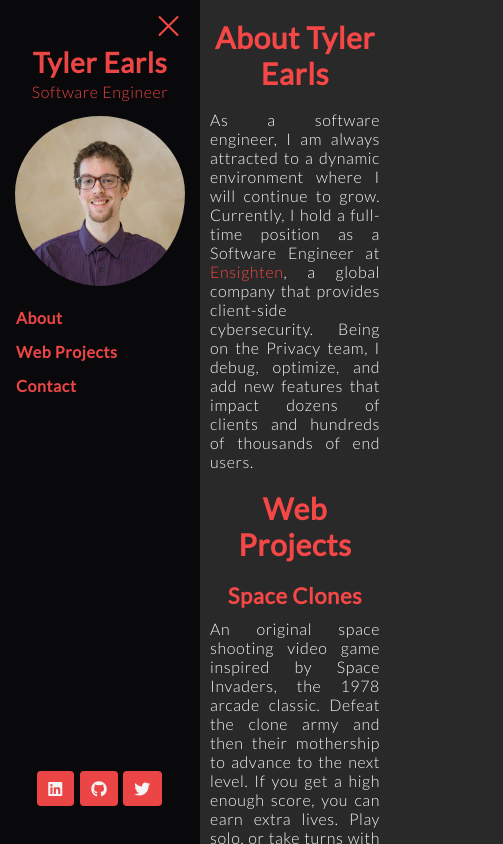
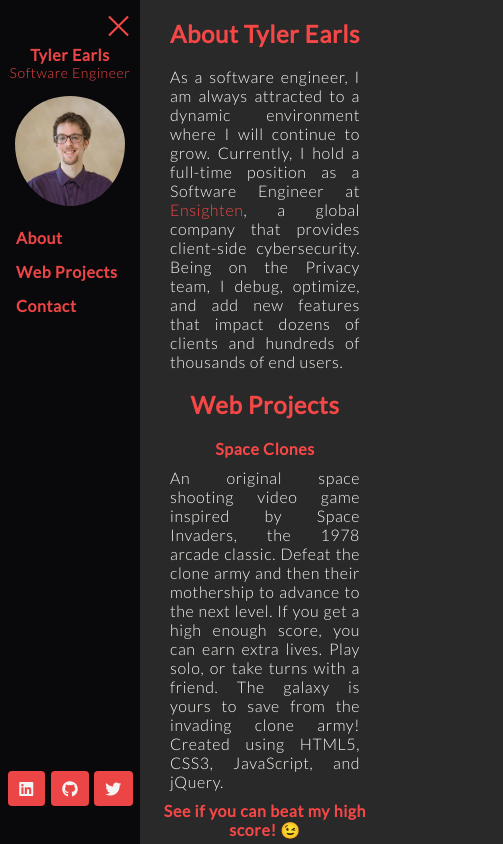
Before and after one commit to taearls/portfolio-nuxt, a Vue app: page / in a window 390 px wide. Both pictures are taken after a click on the button "Open Navigation". Shown: the top 844 px of the page, 503 px wide, since content can reach past the window. Built offline with nearby package versions, Linux system fonts and the light colour scheme.

Commit message:
add responsive scss variables and rules

```diff
--- a/src/App.vue
+++ b/src/App.vue
@@ -71,11 +71,9 @@ export default {
   transition: width 400ms $easing, opacity 200ms $easing;
 }
 .showNav {
-  width: $navWidth;
   opacity: 0.95;
   transition: width 300ms $easing, opacity 600ms $easing;
 }
-
 .nav-toggle {
   margin-left: 0;
 }
@@ -84,8 +82,28 @@ export default {
   transition: margin-left 400ms $easing;
 }
 .adjustBody, .adjustToggle {
-  margin-left: $navWidth !important;
+  margin-left: $largeNav;
   transition: margin-left 400ms $easing;
   padding: 0px 10px;
 }
+
+
+
+
+@media (max-width: $M) {
+  .showNav {
+    width: $mediumNav;
+  }
+  .adjustBody, .adjustToggle {
+    margin-left: $mediumNav;
+  }
+}
+@media (max-width: $S) {
+  .showNav {
+    width: $smallNav;
+  }
+  .adjustBody, .adjustToggle {
+    margin-left: $smallNav;
+  }
+}
 </style>
--- a/src/components/body/Contact.vue
+++ b/src/components/body/Contact.vue
@@ -60,7 +60,7 @@ export default {
         return {
             recaptchaVerified: false,
             hoveringMessage: false,
-            // shouldCompactRecaptcha: false,
+            errorLines: 0,
             message: {
                 text: `Hey Tyler,\n\nMy name is _______.\nI'd love to discuss hiring you to help build my project.`,
                 maxlength: 500
@@ -71,13 +71,6 @@ export default {
             }
         }
     },
-    created() {
-        // this.checkCompactRecaptcha();
-        // window.addEventListener("resize", this.checkCompactRecaptcha);
-    },
-    // destroyed() {
-    //     window.removeEventListener("resize", this.checkCompactRecaptcha);
-    // },
     components: {
         VueRecaptcha,
         ErrorMessage
@@ -87,17 +80,10 @@ export default {
             return this.message.text.length == 0 || !this.recaptchaVerified;
         },
         shouldCompactRecaptcha: function() {
-            return window.innerWidth <= 450;
+            return window.innerWidth <= 525;
         },
     },
     methods: {
-        // checkCompactRecaptcha: function() {
-        //     if (window.innerWidth <= 450) {
-        //         this.shouldCompactRecaptcha = true;
-        //     } else {
-        //         this.shouldCompactRecaptcha = false;
-        //     }
-        // },
         handleHoverMessage: function() {
             if (!this.saveDisabled) {
                 this.hoveringMessage = true;
@@ -137,7 +123,7 @@ h2 {
 form {
     display: block;
     appearance: none;
-    // max-width: calc(100vw - #{$navWidth} - 40px);
+    // max-width: calc(100vw - #{$largeNav} - 40px);
 }
 fieldset {
     border: none;
@@ -158,7 +144,6 @@ input {
     padding: 15px 20px;
     border-radius: 4px;
     margin: 20px auto;
-    width: 75vw;
     background-color: $black;
     opacity: 0.9;
     box-shadow: 0 4px 6px 0 rgba(0, 0, 0, 0.3);
--- a/src/components/body/WebProject.vue
+++ b/src/components/body/WebProject.vue
@@ -63,7 +63,7 @@ h1 {
 }
 .portfolio-screenshot {
     margin: 7px auto;
-    // max-width: calc(100vw - #{$navWidth} - 40px);
+    // max-width: calc(100vw - #{$largeNav} - 40px);
     height: auto;
     display: block;
 }
--- a/src/components/navigation/NavBar.vue
+++ b/src/components/navigation/NavBar.vue
@@ -1,7 +1,7 @@
 <template>
     <nav>
         <h2>Tyler Earls</h2>
-        <h4>Software Engineer</h4>
+        <h3>Software Engineer</h3>
         <img id="headshot" alt="Tyler Earls Headshot" src="assets/headshot.jpg" />
         <ul>
             <li v-for="(section, index) in sections"
@@ -40,45 +40,27 @@ export default {
 .highlighted {
     color: $lightblue;
 }
-
-nav {
-    position: fixed;
-    top: 0;
-    left: 0;
-    background-color: $black;
-    width: $navWidth;
-    height: 100%;
-    h2, h4 {
-        color: $red;
-        text-align: center;
-    }
-    h2 {
-        margin-top: 10px;
-    }
-    h4 {
-        margin-top: 3px;
-    }
-    ul {
-        list-style-type: none;
-        margin: 0;
-        margin-top: 20px;
-        line-height: 1.5em;
-        padding-left: 1em;
-        color: $red;
-    }
-    li {
-        margin-bottom: 10px;
-    }
-}
 #headshot {
     display: block;
     margin-left: auto;
     margin-right: auto;
     padding-top: 15px;
-    max-width: calc(#{$navWidth} - 30px); // 266 by 266px is the file size, so it shouldn't be any bigger than that
-    max-height: calc(#{$navWidth} - 30px);
+    max-width: calc(#{$largeNav} - 30px); // 266 by 266px is the file size, so it shouldn't be any bigger than that
+    max-height: calc(#{$largeNav} - 30px);
     border-radius: 50%;
     -webkit-border-radius: 50%;
     -moz-border-radius: 50%;
 }
+@media (max-width: $M) {
+  #headshot {
+    max-width: calc(#{$mediumNav} - 30px); // 266 by 266px is the file size, so it shouldn't be any bigger than that
+    max-height: calc(#{$mediumNav} - 30px);
+  }
+}
+@media (max-width: $S) {
+  #headshot {
+    max-width: calc(#{$smallNav} - 30px); // 266 by 266px is the file size, so it shouldn't be any bigger than that
+    max-height: calc(#{$smallNav} - 30px);
+  }
+}
 </style>
--- a/src/components/navigation/NavToggle.vue
+++ b/src/components/navigation/NavToggle.vue
@@ -1,7 +1,7 @@
 <template>
     <div>
         <button id="custom-toggler"
-            :class="{active: toggleActive}"
+            :class="{active: toggleActive, inactive: !toggleActive}"
             @click="handleToggle();"
             :aria-label="`${toggleActive ? 'Close Navigation' : 'Open Navigation'}`"
             @mouseover="hoverClass = true;"
@@ -43,7 +43,6 @@ export default {
     border: none;
     position: fixed;
     top: 10px;
-    left: 10px;
     transition: left 500ms $easing;
     z-index: 1000;
     padding: 5px;
@@ -60,8 +59,11 @@ export default {
         will-change: transform, opacity;
     }
 }
+.inactive {
+    left: 10px;
+}
 .active {
-    left: calc(#{$navWidth} - 50px) !important;
+    left: calc(#{$largeNav} - 50px);
     #toggler-top {
         transform: translateY(10px) rotate(-135deg);
     }
@@ -77,13 +79,26 @@ export default {
     background-color: $lightblue !important;
     transition: 0.2s ease;
 }
-@media (max-width: 460px) {
-    #custom-toggler {
+@media (max-width: $M) {
+    #custom-toggler div {
+        width: 30px;
+    }
+    .inactive {
+        left: 7px;
+    }
+    .active {
+        left: calc(#{$largeNav} - 82px);
+    }
+}
+@media (max-width: $S) {
+    #custom-toggler div {
+        width: 27px;
+    }
+    .inactive {
         left: 5px;
-        div {
-            width: 27px;
-        }
     }
-
+    .active {
+        left: calc(#{$largeNav} - 100px);
+    }
 }
 </style>
--- a/src/components/renderless/ErrorMessage.vue
+++ b/src/components/renderless/ErrorMessage.vue
@@ -19,9 +19,9 @@ export default {
 <style scoped lang="scss">
 @import 'src/scss/global.scss';
 
-.error-placeholder {
+.error-placeholder, .error-message {
     display: block;
-    height: 20px;
+    // height: 20px;
 }
 .success-message {
     font-weight: 400;
@@ -32,7 +32,6 @@ export default {
     width: fit-content;
 }
 .error-message {
-    display: block;
     font-weight: 400;
     color: $red;
     -webkit-font-smoothing: antialiased;
@@ -40,9 +39,12 @@ export default {
     border-radius: 0.25em;
     width: fit-content;
     font-size: 13px;
-    height: 20px;
     margin-left: initial;
     margin-right: initial;
+    margin-top: -5px;
+    margin-bottom: 10px;
     font-weight: 400;
 }
+
+
 </style>
--- a/src/components/widgets/SocialMediaIcons.vue
+++ b/src/components/widgets/SocialMediaIcons.vue
@@ -77,4 +77,15 @@ nav .social-container {
         }
     }
 }
+@media (max-width: $M) {
+    nav .social-container {
+        left: 15px;
+    }
+}
+@media (max-width: $S) {
+    nav .social-container {
+        left: 3px;
+    }
+}
+
 </style>
--- a/src/scss/global.scss
+++ b/src/scss/global.scss
@@ -16,6 +16,7 @@ p {
     text-align: justify;
     text-justify: inter-word;
     margin: 0 auto;
+    padding: 0 20px;
     max-width: 75vw;
     text-justify: inter-word;
 }
@@ -29,6 +30,35 @@ a {
         transition: 0.2s ease;
     }
 }
+nav {
+    position: fixed;
+    top: 0;
+    left: 0;
+    background-color: $black;
+    width: $largeNav;
+    height: 100%;
+    h1, h2, h3, h4, h5, h6 {
+        color: $red;
+        text-align: center;
+    }
+    h2 {
+        margin-top: 10px;
+    }
+    h4 {
+        margin-top: 3px;
+    }
+    ul {
+        list-style-type: none;
+        margin: 0;
+        margin-top: 20px;
+        line-height: 1.5em;
+        padding-left: 1em;
+        color: $red;
+    }
+    li {
+        margin-bottom: 10px;
+    }
+}
 section {
     h1, h2, h3 {
         color: $red;
@@ -38,7 +68,6 @@ section {
         color: $softwhite;
     }
     img {
-        max-width: 400px;
         &:hover {
             opacity: 0.7;
             transition: 0.09s linear;
@@ -84,20 +113,127 @@ h6 {
 }
 
 /* MEDIA QUERIES */
-@media (max-width: 460px) {
-    section {
+
+$XL: 900px;
+$L: 650px;
+$M: 525px;
+$S: 425px;
+
+$img-XXL: 650px;
+$img-XL: 450px;
+$img-L: 350px;
+$img-M: 250px;
+$img-S: 210px;
+
+$form-XXL: 650px;
+$form-XL: 450px;
+$form-L: 350px;
+$form-M: 250px;
+$form-S: 210px;
+
+$h1-XL: 36px;
+$h1-L: 30px;
+$h1-M: 27px;
+$h1-S: 24px;
+
+$h2-XL: 29px;
+$h2-L: 22px;
+$h2-M: 19px;
+$h2-S: 16px;
+
+$h3-XL: 22px;
+$h3-L: 19px;
+$h3-M: 17px;
+$h3-S: 14px;
+
+@media (min-width: $XL) {
     h1 {
-            font-size: 30px;
+        font-size: $h1-XL;
     }
     h2 {
-            font-size: 22px;
+        font-size: $h2-XL;
+    }
+    h3 {
+        font-size: $h3-XL;
     }
     img {
-            max-width: 250px;
+        max-width: $img-XXL;
+    }
+    form {
+        max-width: $form-XXL;
     }
 }
-    #title {
-        font-size: 22px;
+@media (max-width: $XL) {
+    h1 {
+        font-size: $h1-XL;
     }
-
+    h2 {
+        font-size: $h2-XL;
     }
+    h3 {
+        font-size: $h3-XL;
+    }
+    img {
+        max-width: $img-XL;
+    }
+    form {
+        max-width: $form-XL;
+    }
+}
+@media (max-width: $L) {
+    h1 {
+        font-size: $h1-L;
+    }
+    h2 {
+        font-size: $h2-L;
+    }
+    h3 {
+        font-size: $h3-L;
+    }
+    img {
+        max-width: $img-L;
+    }
+    form {
+        max-width: $form-L;
+    }
+}
+@media (max-width: $M) {
+    h1 {
+        font-size: $h1-M;
+    }
+    h2 {
+        font-size: $h2-M;
+    }
+    h3 {
+        font-size: $h3-M;
+    }
+    img {
+        max-width: $img-M;
+    }
+    nav {
+        width: $mediumNav;
+    }
+    form {
+        max-width: $form-M;
+    }
+}
+@media (max-width: $S) {
+    h1 {
+        font-size: $h1-S;
+    }
+    h2 {
+        font-size: $h2-S;
+    }
+    h3 {
+        font-size: $h3-S;
+    }
+    img {
+        max-width: $img-S;
+    }
+    nav {
+        width: $smallNav;
+    }
+    form {
+        max-width: $form-S;
+    }
+}
--- a/src/scss/variables.scss
+++ b/src/scss/variables.scss
@@ -15,4 +15,6 @@ $lightblack: #222;
 $gray: rgb(82, 82, 82);
 $softwhite: #f8f7f3;
 
-$navWidth: 200px;
+$largeNav: 200px;
+$mediumNav: 160px;
+$smallNav: 140px;
```
Lines whose indentation alone changed are shown as unchanged.
